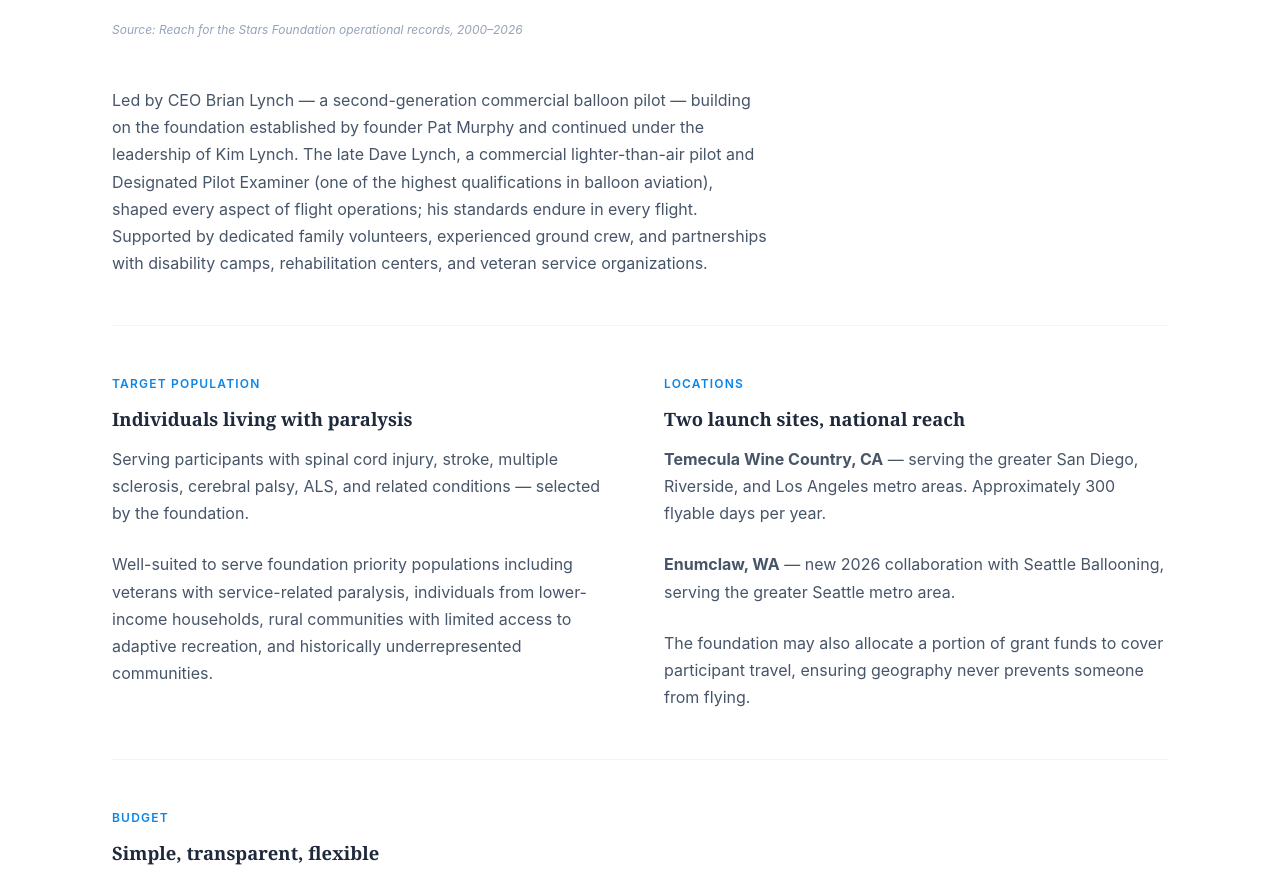
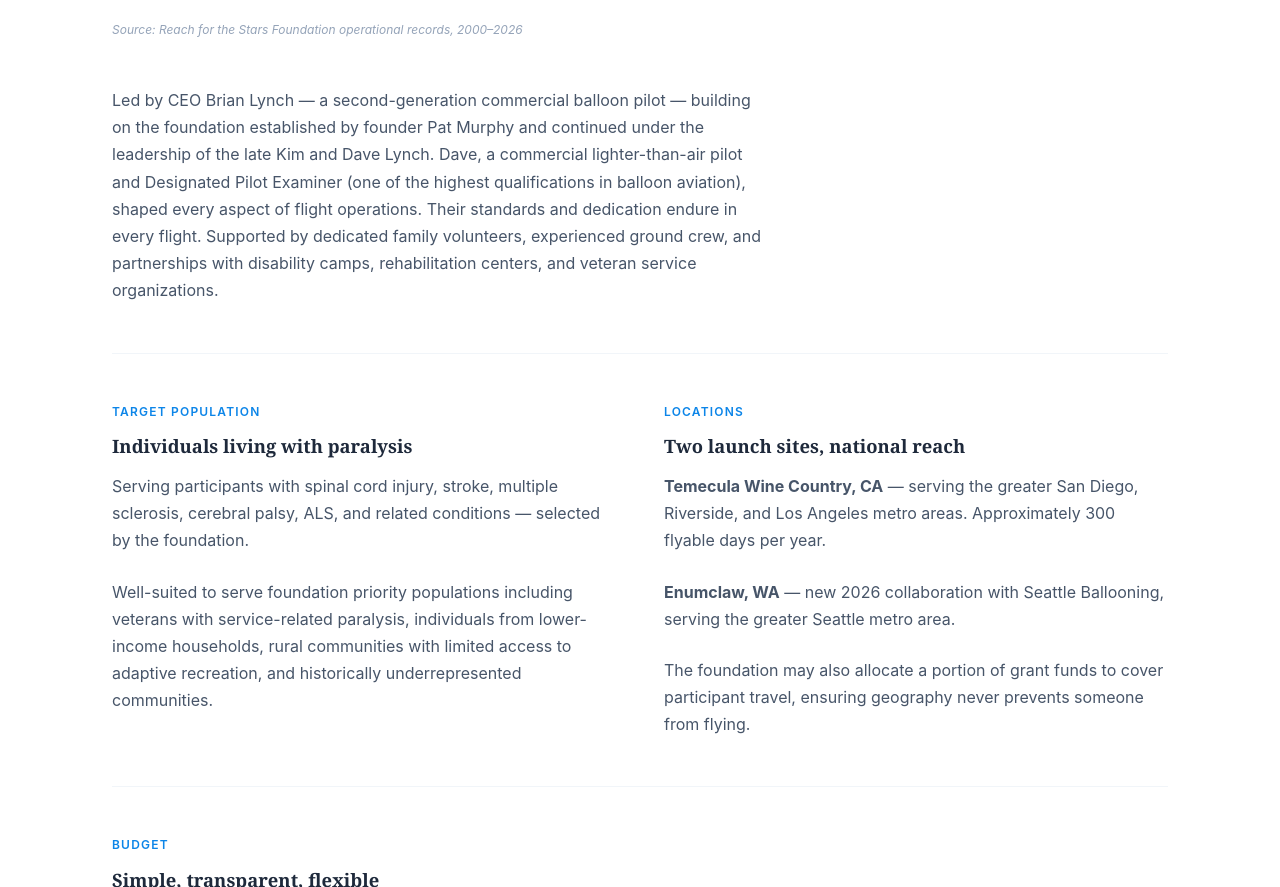
Before and after one commit to brianfliesballoons/sky-without-limits, a plain HTML site: page summary.html in a window 1280 px wide. Shown: the part 2399-3286 px from the top of the page. Drawn offline with Linux system fonts and the light colour scheme.

Commit message:
Update references: both Kim and Dave Lynch have passed away
Co-Authored-By: Claude Opus 4.6 <noreply@anthropic.com>

```diff
--- a/summary.html
+++ b/summary.html
@@ -96,7 +96,7 @@
       </div>
     </div>
     <p class="source-note mb-6">Source: Reach for the Stars Foundation operational records, 2000–2026</p>
-    <p>Led by CEO Brian Lynch — a second-generation commercial balloon pilot — building on the foundation established by founder Pat Murphy and continued under the leadership of Kim Lynch. The late Dave Lynch, a commercial lighter-than-air pilot and Designated Pilot Examiner (one of the highest qualifications in balloon aviation), shaped every aspect of flight operations; his standards endure in every flight. Supported by dedicated family volunteers, experienced ground crew, and partnerships with disability camps, rehabilitation centers, and veteran service organizations.</p>
+    <p>Led by CEO Brian Lynch — a second-generation commercial balloon pilot — building on the foundation established by founder Pat Murphy and continued under the leadership of the late Kim and Dave Lynch. Dave, a commercial lighter-than-air pilot and Designated Pilot Examiner (one of the highest qualifications in balloon aviation), shaped every aspect of flight operations. Their standards and dedication endure in every flight. Supported by dedicated family volunteers, experienced ground crew, and partnerships with disability camps, rehabilitation centers, and veteran service organizations.</p>
 
     <hr class="divider">
 
```
Also changed, not shown: index.html (+1 -1 lines).
